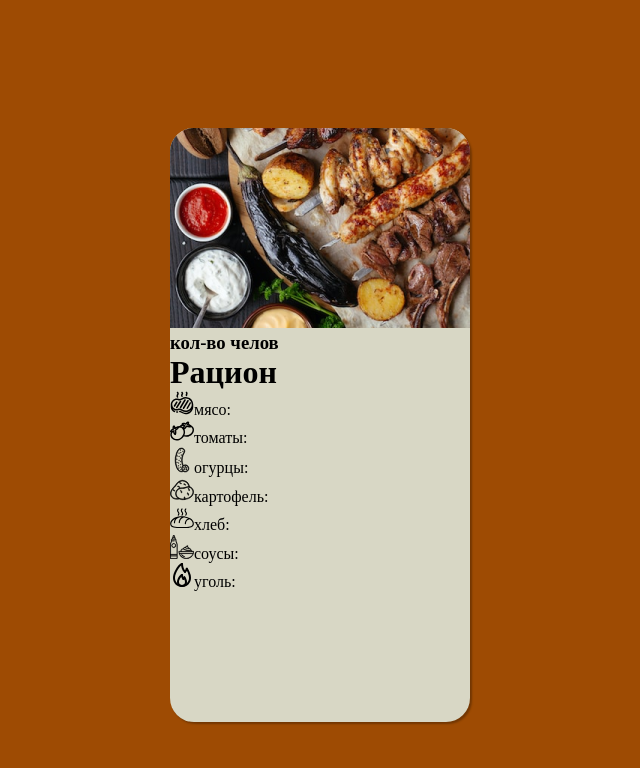
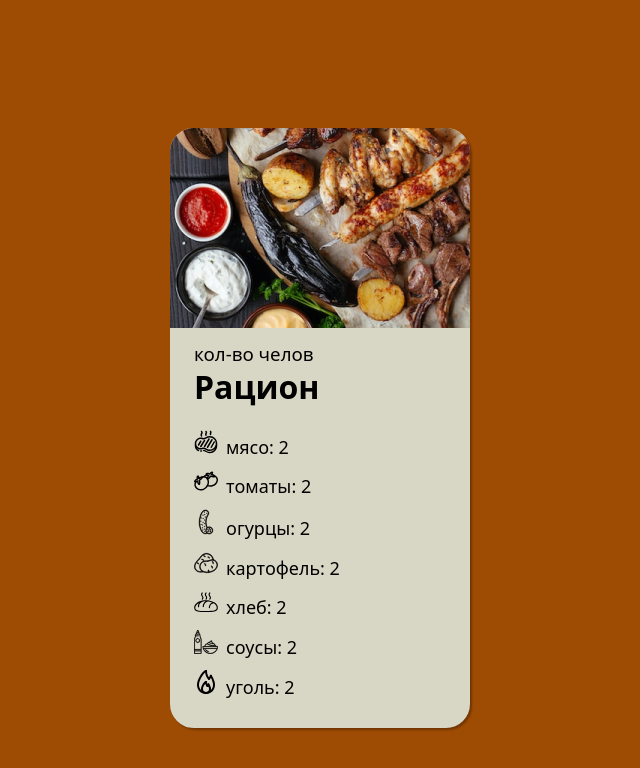
Before and after one commit to redockirtap/shashlin-cards, a plain HTML site: page index.html in a window 1280 px wide. Shown: the whole page, without its empty margins (320-960 px from the left). Drawn offline with Linux system fonts and the light colour scheme.

Commit message:
Add addDetails() which iterates over nodeList and populate list items with a number.

```diff
--- a/index.html
+++ b/index.html
@@ -11,7 +11,7 @@
 </head>
 <body>
     <main>
-        <section class="hero-image"><img src="images/bg-image.png" alt="hero"></section>
+        <img src="images/bg-image.png" alt="hero">
         <section class="text-container">
           <div class="header">
             <h3>кол-во челов</h3>
@@ -19,13 +19,13 @@
           </div>
 
           <div class="food-info">
-            <div class="info-1"><img src="icons/Meat.svg" alt="meat">мясо:</div>
-            <div class="info-2"><img src="icons/Tomato.svg" alt="tomato">томаты:</div>
-            <div class="info-3"><img src="icons/cucumber.svg" alt="cucumber">огурцы:</div>
-            <div class="info-4"><img src="icons/Potato.svg" alt="potato">картофель:</div>
-            <div class="info-5"><img src="icons/bread.svg" alt="bread">хлеб:</div>
-            <div class="info-6"><img src="icons/Sauce.svg" alt="sauce">соусы:</div>
-            <div class="info-7"><img src="icons/Fire.svg" alt="fire">уголь:</div>
+            <div class="items info-1"><img src="icons/Meat.svg" alt="meat"><span>мясо:</span></div>
+            <div class="items info-2"><img src="icons/Tomato.svg" alt="tomato"><span>томаты:</span></div>
+            <div class="items info-3"><img src="icons/cucumber.svg" alt="cucumber"><span>огурцы:</span></div>
+            <div class="items info-4"><img src="icons/Potato.svg" alt="potato"><span>картофель:</span></div>
+            <div class="items info-5"><img src="icons/bread.svg" alt="bread"><span>хлеб:</span></div>
+            <div class="items info-6"><img src="icons/Sauce.svg" alt="sauce"><span>соусы:</span></div>
+            <div class="items info-7"><img src="icons/Fire.svg" alt="fire"><span>уголь:</span></div>
           </div>
         </section>
       </main>
--- a/script.js
+++ b/script.js
@@ -0,0 +1,9 @@
+const listItem = document.querySelectorAll('span');
+number = 2
+console.log(listItem[0].textContent)
+const addDetails = () => {
+    for (let i = 0; i <= listItem.length; i++)
+    listItem[i].innerText += ` ${number}`
+}
+
+addDetails()
--- a/styles.css
+++ b/styles.css
@@ -1,6 +1,7 @@
 :root {
     box-sizing: border-box;
     margin: 0;
+    font-family: system-ui, -apple-system, BlinkMacSystemFont, 'Segoe UI', Roboto, Oxygen, Ubuntu, Cantarell, 'Open Sans', 'Helvetica Neue', sans-serif;
 }
 
 html, body {
@@ -11,7 +12,7 @@ main {
     margin: auto;
     margin-top: 10%;
     width: 300px;
-    height: 594px;
+    height: 600px;
     background-color: #D8D7C5;
     border-radius: 24px;
     box-shadow: 2px 2px 2px rgba(0, 0, 0, 0.28);
@@ -20,3 +21,34 @@ main {
 h1, h3 {
     margin: 0;
 }
+
+h1 {
+    margin-top: 4px;
+    font-weight: 600;
+}
+
+h3 {
+    font-weight: 200;
+}
+
+section {
+    margin-top: 12px;
+    margin-left: 24px;
+}
+
+.hero-image {
+    margin: 0;
+}
+
+.food-info {
+    margin-top: 24px;
+    font-size: 18px;
+}
+
+.food-info > div > img {
+    margin-right: 8px;
+}
+
+.items {
+    margin-bottom: 12px;
+}
```
